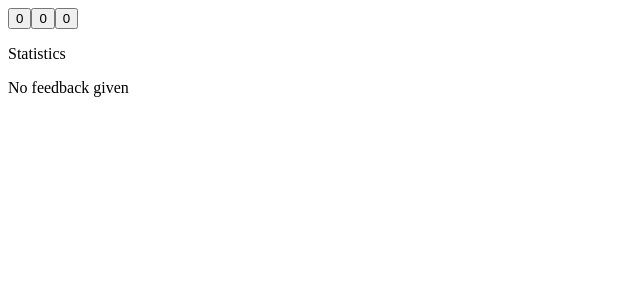
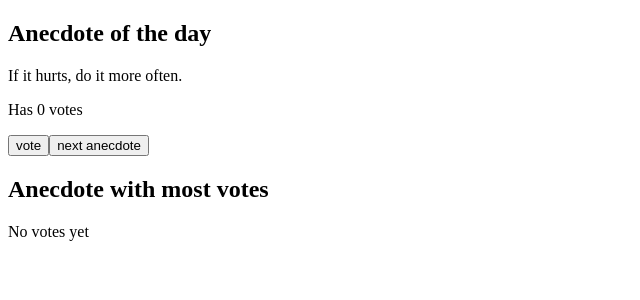
Before and after one commit to parthadokar/fullstackopen, a React (Vite) app: page / in a window 1280 px wide. Shown: the top 300 px of the page, without its empty margins (0-640 px from the left). Built offline with nearby package versions, Linux system fonts and the light colour scheme.

Commit message:
1.12-1.14

```diff
--- a/src/App.jsx
+++ b/src/App.jsx
@@ -1,60 +1,50 @@
 import { useState } from 'react'
 
-const Button = ({onClick,text}) => {
-  return (
-    <button onClick={onClick}>{text}</button>
-  )
+const App = () => {
+  const anecdotes = [
+    'If it hurts, do it more often.',
+    'Adding manpower to a late software project makes it later!',
+    'The first 90 percent of the code accounts for the first 90 percent of the development time...The remaining 10 percent of the code accounts for the other 90 percent of the development time.',
+    'Any fool can write code that a computer can understand. Good programmers write code that humans can understand.',
+    'Premature optimization is the root of all evil.',
+    'Debugging is twice as hard as writing the code in the first place. Therefore, if you write the code as cleverly as possible, you are, by definition, not smart enough to debug it.',
+    'Programming without an extremely heavy use of console.log is same as if a doctor would refuse to use x-rays or blood tests when diagnosing patients.',
+    'The only way to go fast, is to go well.'
+  ]
+
+  const [selected, setSelected] = useState(0)
+  const [votes,setVotes] = useState(new Array(anecdotes.length).fill(0))
+  const nextAnecdote = () => {
+    const random = Math.floor(Math.random() * anecdotes.length)
+    setSelected(random)
   }
 
-const StatisticLine = ({text,value}) => {
+  const voteAnecdote = () => {
+    const copy = [...votes]
+    copy[selected] += 1
+    setVotes(copy)
+  }
+
+  const mostVotes = Math.max(...votes)
+  const topAnecdoteIndex = votes.indexOf(mostVotes)
   return (
-    <p>{text} {value}</p>
-  )
-}
-const Statistics  = ({good,neutral,bad}) => {
-  const total = good + neutral + bad
-  const average = total === 0 ? 0 : (good - bad) / total
-  const positive = total === 0 ? 0 : (good / total) * 100
-  if (total === 0) {
-    return (
+      <div>
+        <h2>Anecdote of the day</h2>
+        <p>{anecdotes[selected]}</p>
+        <p>Has {votes[selected]} votes</p>
+
+        <button onClick={voteAnecdote}>vote</button>
+        <button onClick={nextAnecdote}>next anecdote</button>
+        <h2>Anecdote with most votes</h2>
+        {mostVotes === 0
+          ? <p>No votes yet</p>
+          : (
             <>
-      <p>Statistics</p>
-      <p>No feedback given</p>
+              <p>{anecdotes[topAnecdoteIndex]}</p>
+              <p>Has {mostVotes} votes</p>
             </>
           )
         }
-  return (
-    <>
-      <p>Statistics</p>
-      <StatisticLine text="good" value={good} />
-      <StatisticLine text="neutral" value={neutral} />
-      <StatisticLine text="bad" value={bad} />
-      <StatisticLine text="total" value={total} />
-      <StatisticLine text="average" value={average} />
-      <StatisticLine text="positive" value={positive + ' %'} />
-    </>
-  )
-}
-
-const App = () => {
-  // save clicks of each button to its own state
-  const [good, setGood] = useState(0)
-  const [neutral, setNeutral] = useState(0)
-  const [bad, setBad] = useState(0)
-
-  const goodOne = () => setGood(good + 1)
-  const neutralOne = () => setNeutral(neutral+1)
-  const badOne = () => setBad(bad+1)
-  return (
-    <div>
-      <Button onClick={goodOne} text={good}/>
-      <Button onClick={neutralOne} text={neutral}/>
-      <Button onClick={badOne} text={bad}/>
-      <Statistics
-        good={good}
-        neutral={neutral}
-        bad={bad}
-      />
       </div>
     )
 }
```
Lines whose indentation alone changed are shown as unchanged.
